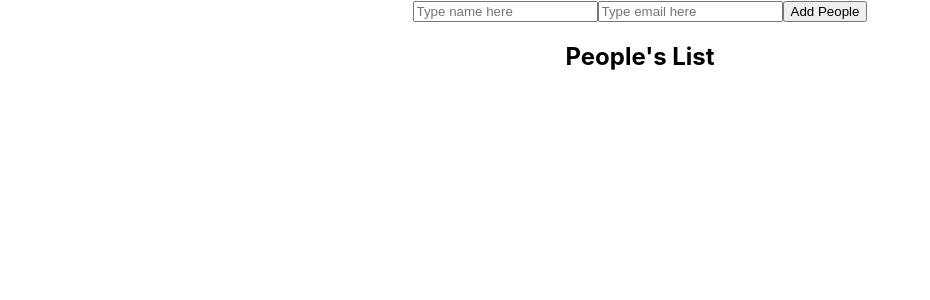
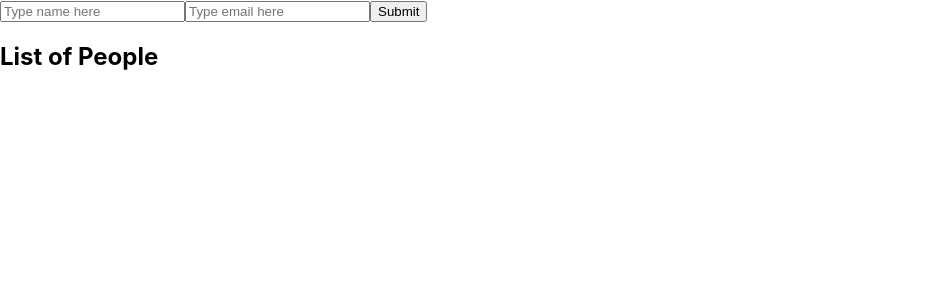
Before and after one commit to IsmailMuhammed2019/externalfeatures, a React (Create React App) app: page / in a window 1280 px wide. Shown: the top 300 px of the page, without its empty margins (0-930 px from the left). Built offline with nearby package versions, Linux system fonts and the light colour scheme.

Commit message:
update app

```diff
--- a/src/App.js
+++ b/src/App.js
@@ -1,49 +1,69 @@
-import React, {useState}from 'react'
-import './App.css';
+import { type } from '@testing-library/user-event/dist/type'
+import React, {useState} from 'react'
+import './App.css'
 
-function App() {
-  const [firstName, setFirstName] = useState("")
-  const [email, setEmail] = useState("")
-  const [people, setPeople] =useState([])
+
+const App = () => {
+  const [person, setPerson] = useState({firstName:"", email: "", id: new Date().getTime().toString()})
+  const [people, setPeople] = useState([])
+
+  const handleChange = (e) => {
+              const { name, value } = e.target
+    setPerson((prev) => {
+      return {
+          ...prev,
+          [name]: value
+      }
+    })
+  }
 
   const handleSubmit = (e) => {
     e.preventDefault()
-    if(firstName && email){
-      const person = {id: new Date().getTime().toString(), firstName, email}
+    if (person.firstName && person.email){
       setPeople((prev) => {
-        return [...prev, person]})
-    }else{
-      alert("Please fill the form")
+        return [...prev, person]
+      })
+    }else {
+      alert("Please fill form")
     }
-    console.log(people)
+
+    setPerson(prev => {
+      return (
+        {...prev, firstName: '', email:''}
+      )
+    })
   }
-
   return (
-    <div className='App'>
-      <form>
+    <div>
+      <form onSubmit={handleSubmit}>
         <input
+          type='text'
           name='firstName'
-          type='text'
+          value={person.firstName}
           placeholder='Type name here'
-          id='firstname'
-          value={firstName}
-          onChange={(e) => setFirstName(() => e.target.value)}
+          onChange={handleChange}
         />
         <input
+          type='email'
           name='email'
-          type='text'
+          value={person.email}
           placeholder='Type email here'
-          id='email'
-          value={email}
-          onChange={(e) => setEmail(() => e.target.value)}
+          onChange={handleChange}
         />
-        <button type='submit' onClick={handleSubmit}>
-          Add People
-        </button>
+        <button type='submit'>Submit</button>
       </form>
-      <h2>People's List</h2>
+      <h2>List of People</h2>
+      {people.map((person) => {
+        const {id, firstName, email} = person
+        return (
+          <div key={id}>
+            <h3>{firstName}</h3>
+            <p>{email}</p>
+          </div>
+        )
+      })}
     </div>
   )
 }
 
-export default App;
+export default App
```
